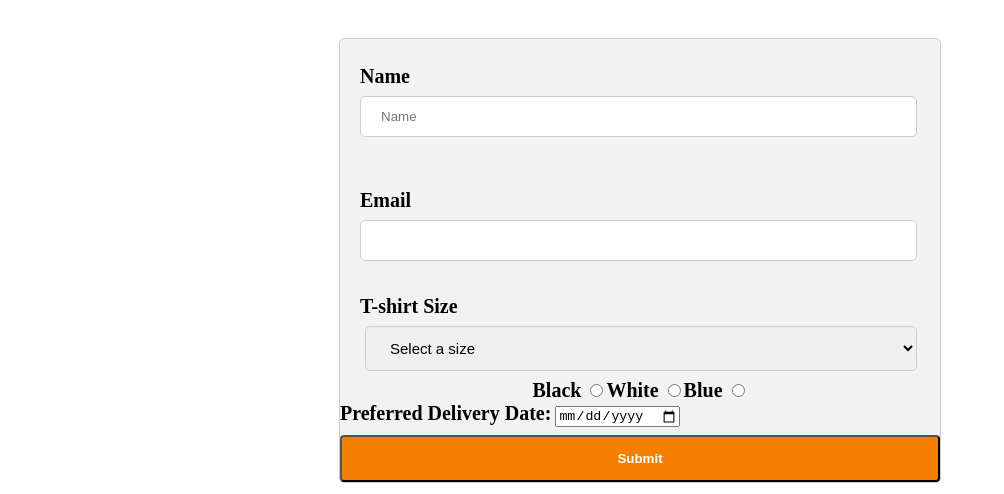
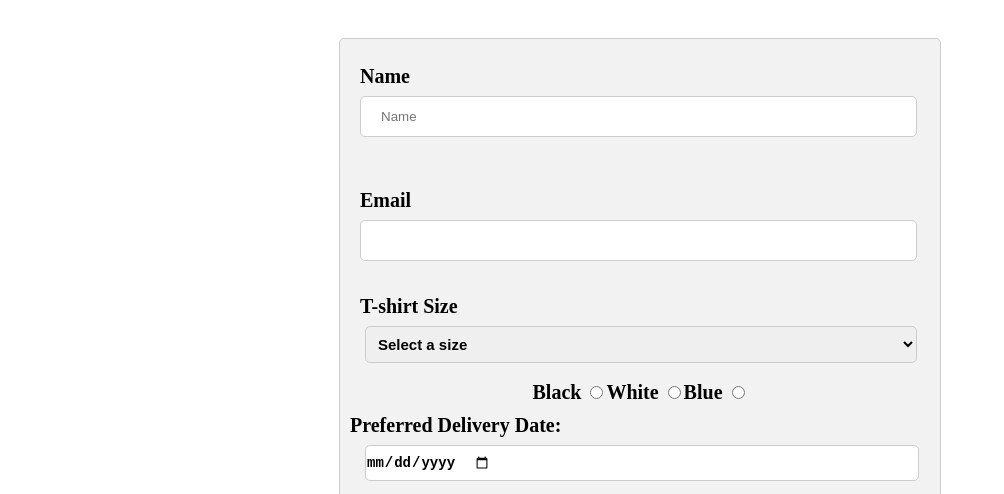
Before and after one commit to JordyMu/Forms-Controls, a plain HTML site: page index.html in a window 1280 px wide. Shown: the part 123-617 px from the top of the page, without its empty margins (0-1004 px from the left). Drawn offline with Linux system fonts and the light colour scheme.

Commit message:
I added the styles for deliveryDate

```diff
--- a/index.html
+++ b/index.html
@@ -52,7 +52,7 @@
       </div>
 
       <div>
-        <label for="deliveryDate">Preferred Delivery Date:</label>
+        <label for="deliveryDate" class="d-date">Preferred Delivery Date:</label>
         <input type="date" id="deliveryDate" name="deliveryDate" required min="" max="" placeholder="Select a delivery date">
       </div>
 
--- a/styles.css
+++ b/styles.css
@@ -30,7 +30,8 @@ form{
     background: #f2f2f2;
 
 }
-input[type=text],select{
+input[type=text],
+input[type=date],select{
     width: 92%;
     padding: 12px 20px;
     margin: 8px 0;
@@ -67,17 +68,34 @@ label{
 .radio{
     display: flex;
     justify-content: center;
+    padding: 10px 0;
 }
-
+/* DeliveryDate */
+.d-date{
+    margin-left: 50px;
+    margin: 10px;
+    padding: 10px 0;
+}
+#deliveryDate{
+    margin-left: 25px;
+    padding: 8px 0;
+}
+input[type="date"],select{
+    padding: 0.5rem;
+    font-size: 14px;
+    font-weight: 600;
+    margin-left: 20px;
+}
 /* Button */
 button{
-    width: 100%;
+    width: 92%;
     color: white;
-    font-weight: bold;
+    font-weight: 700;
     border-radius: 4px;
     background:#F77F00;
-    margin: 8px 0 0;
+    margin: 8px 26px 20px;
     padding: 14px 20px;
+    display: center;
     cursor: pointer;
 
 }
```
